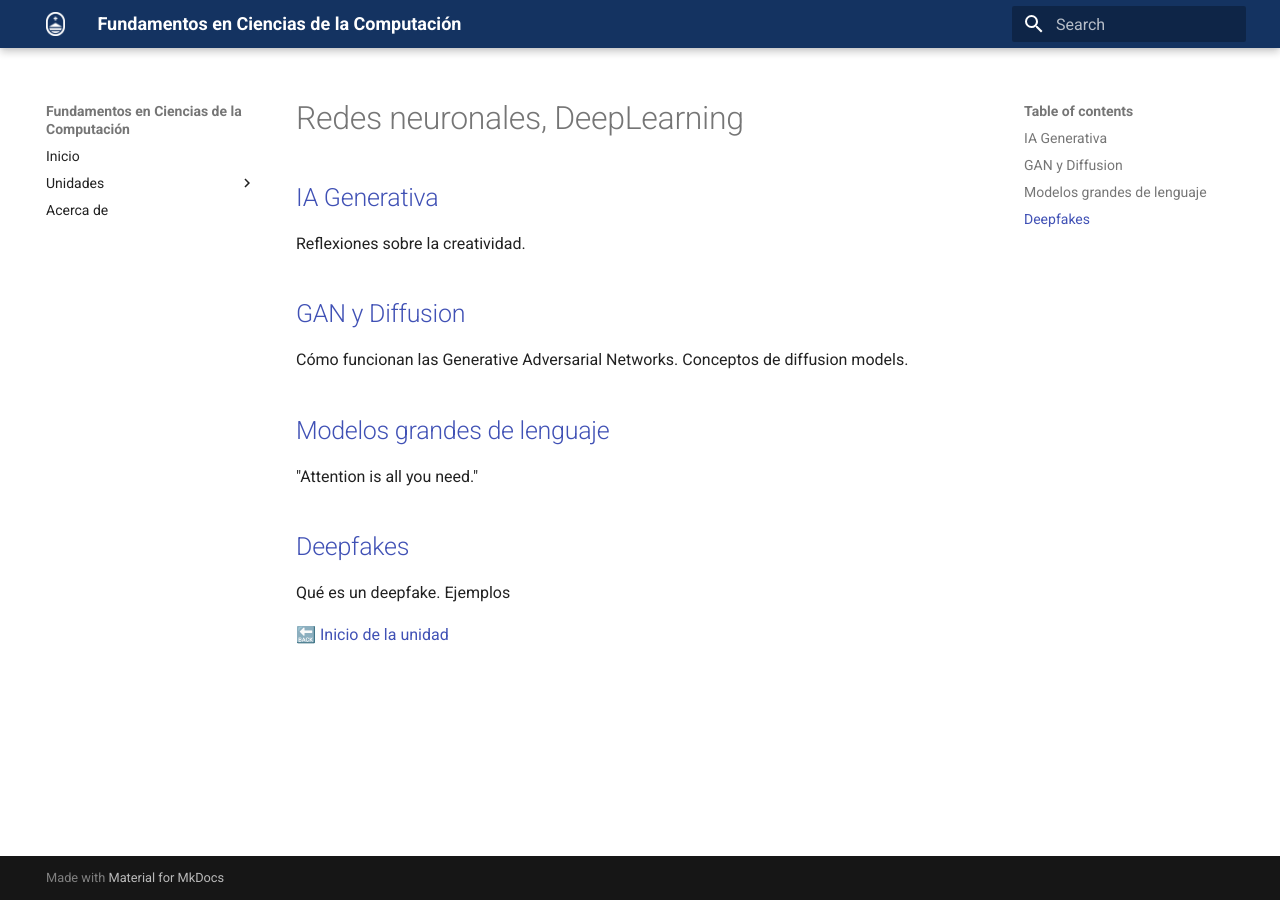
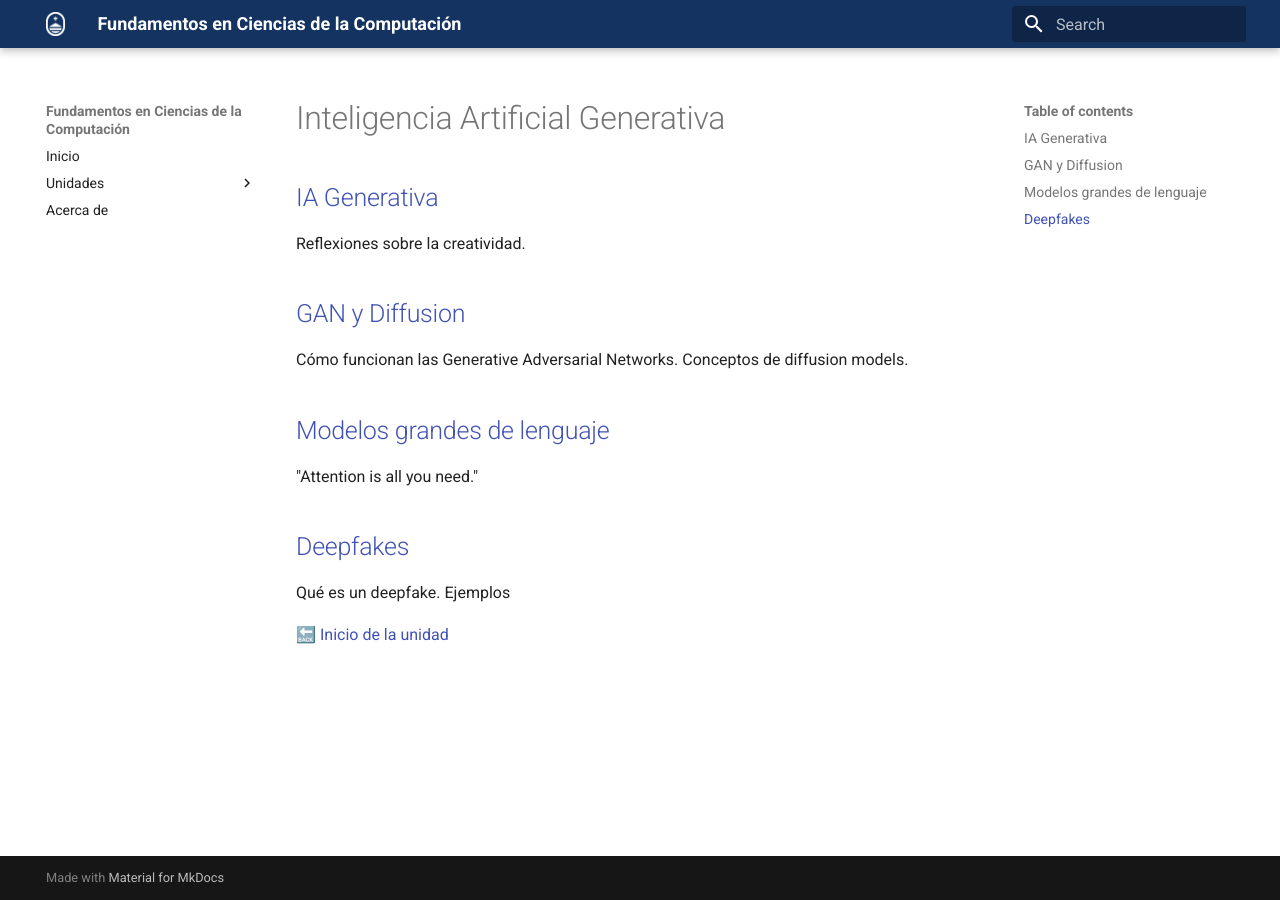
Before and after one commit to ucudal/Fundamentos_Ciencias_Computacion_Conceptos, an MkDocs documentation site: the page built from docs/unidad/5/redes/readme.md, in a window 1280 px wide. Built offline with MkDocs 1.6.1 and Material for MkDocs 9.7.7, drawn with Linux system fonts in a browser that asks for light colours.

Commit message:
Update readme.md

```diff
--- a/docs/unidad/5/redes/readme.md
+++ b/docs/unidad/5/redes/readme.md
@@ -1,4 +1,4 @@
-# Redes neuronales, DeepLearning
+# Inteligencia Artificial Generativa
 ## [IA Generativa](2_generativa.md)
 
 Reflexiones sobre la creatividad.
```
